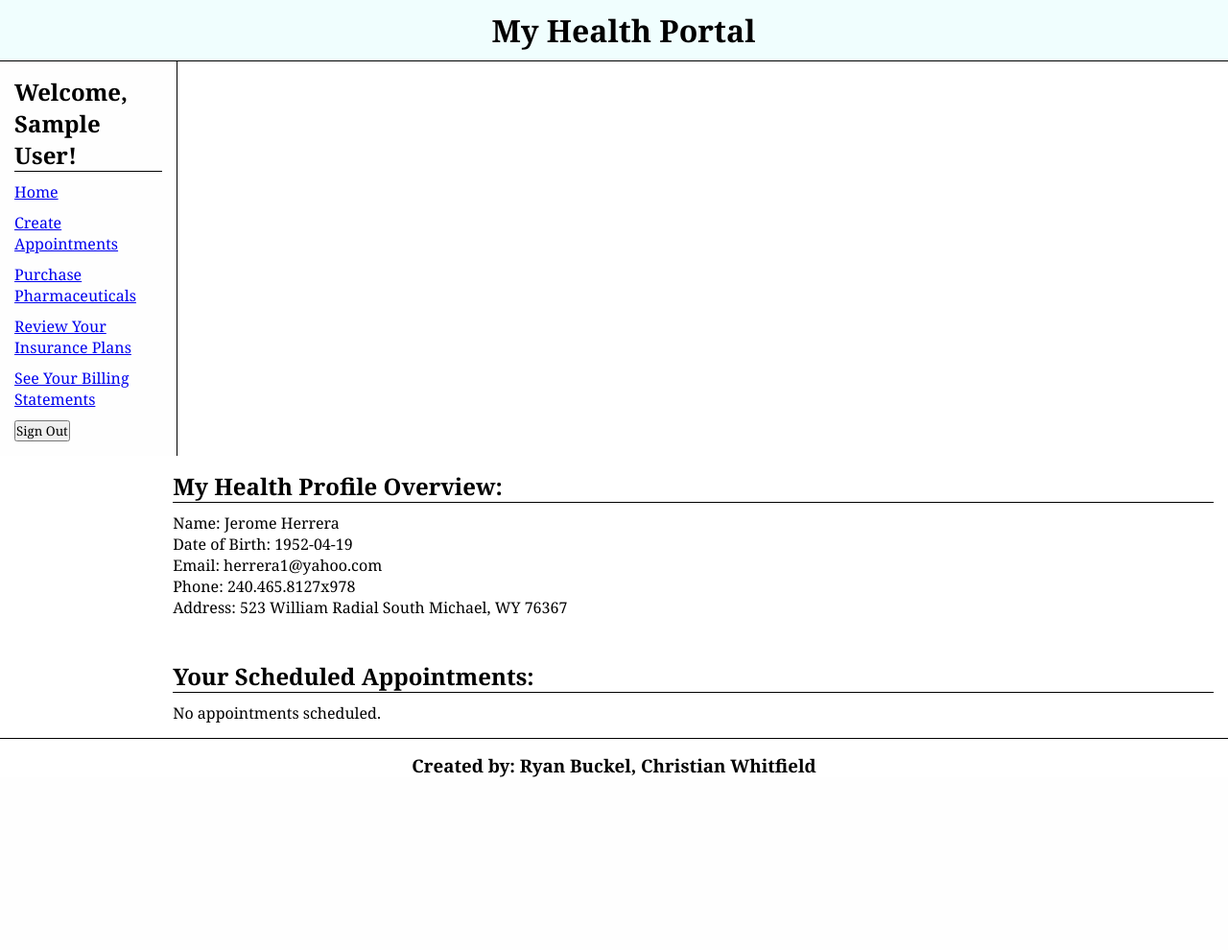
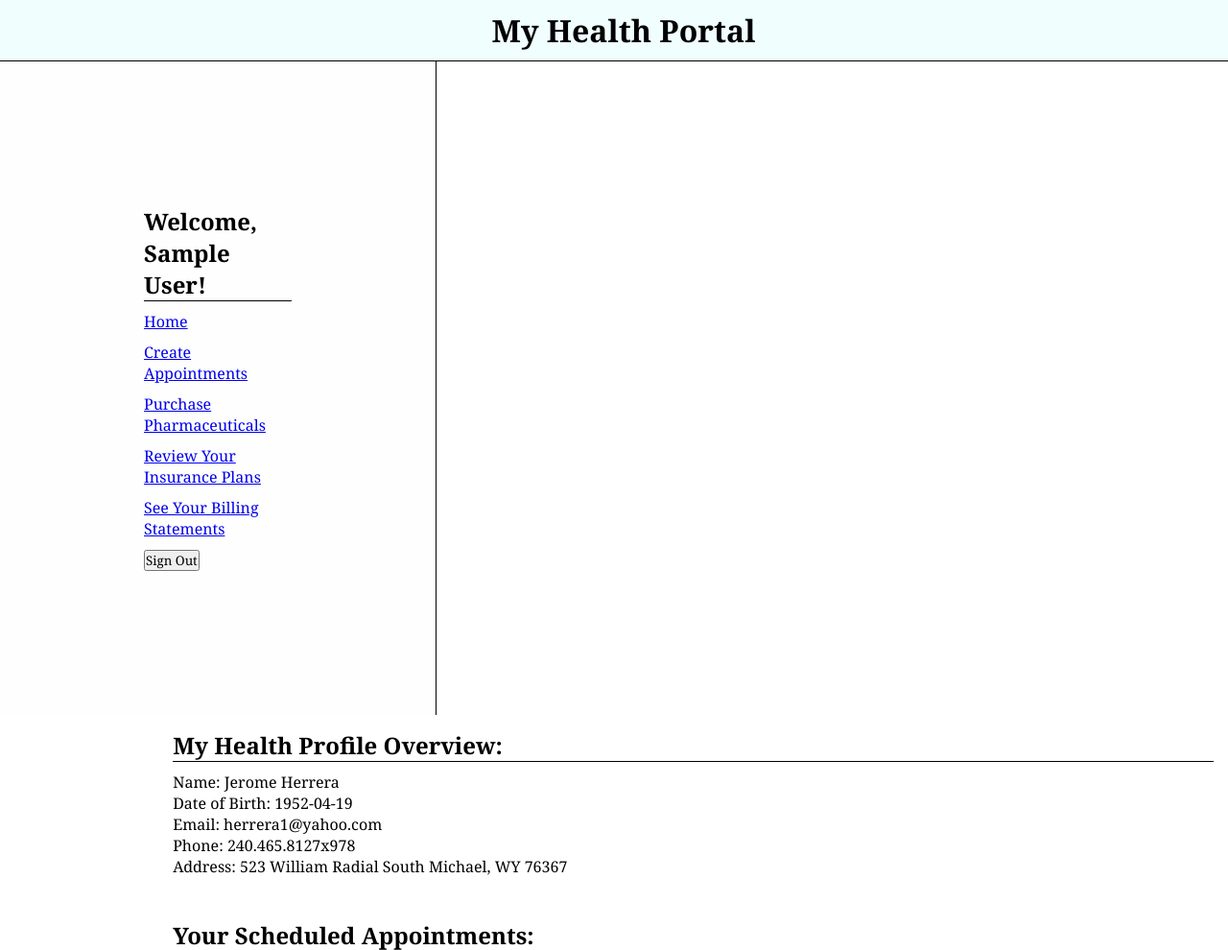
Before and after one commit to gellyboi/MyHealthPortal, a PHP site: page /index.php in a window 1280 px wide. Shown: the top 990 px of the page at 96% size. Before the commit the page ends 810 px from the top, so only its background shows below. Run offline with PHP 8.4, Linux system fonts and the light colour scheme; the visitor is signed in with stand-in values (Sample User, id 1); data comes from the database, SQL or seed files in the repository; data that the repository does not hold is empty; a stand-in replaces the project's code that opens the database connection.

Commit message:
small change

```diff
--- a/MyHealthFiles/style.css
+++ b/MyHealthFiles/style.css
@@ -8,7 +8,7 @@
 	width: 12%;
 	height: auto;
 	float: left;
-	padding: 15px;
+	padding: 150px;
 	margin: 0px 0px 0px 0px;
 	border-right: 1px solid black;
 	background-color: #fefefe;
```
